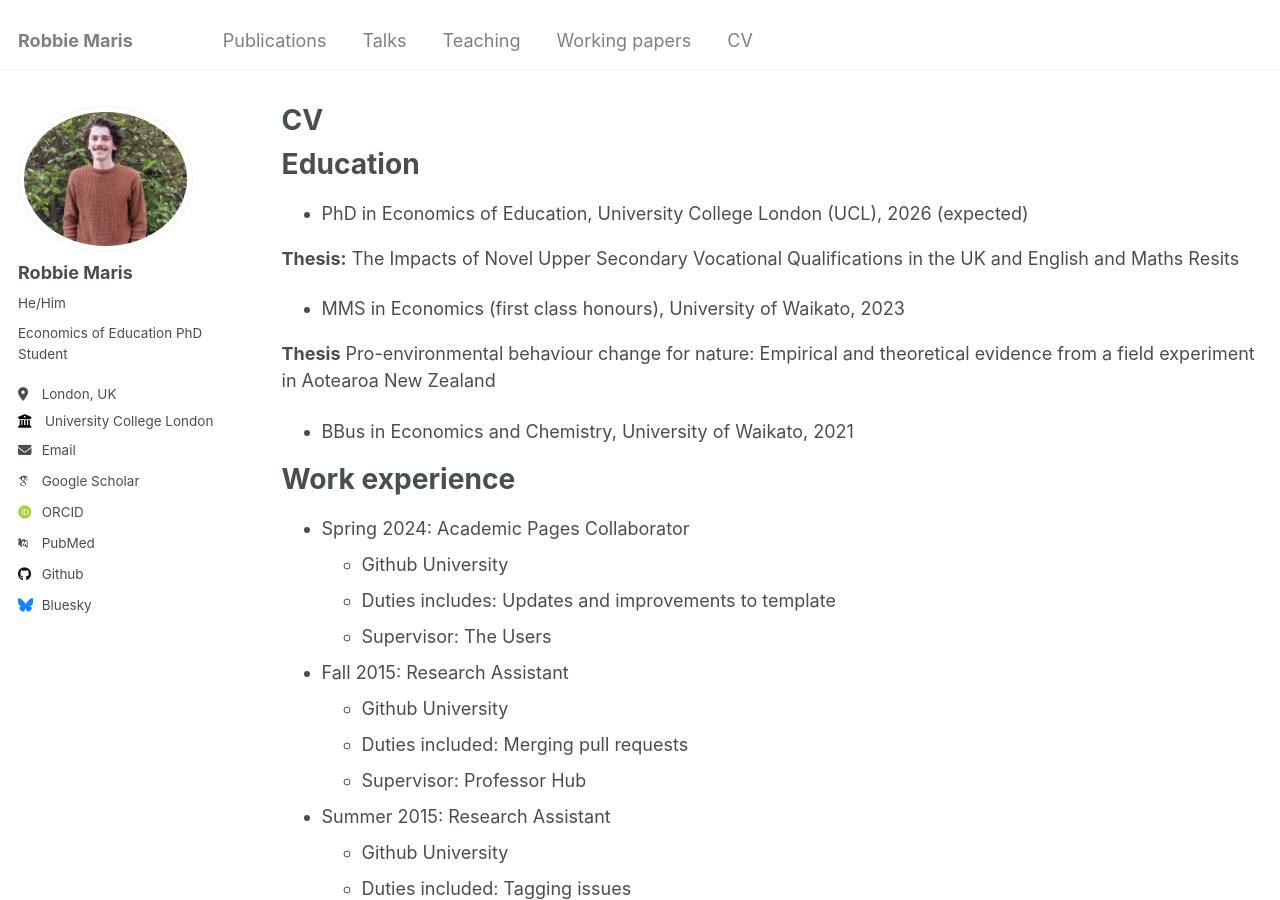
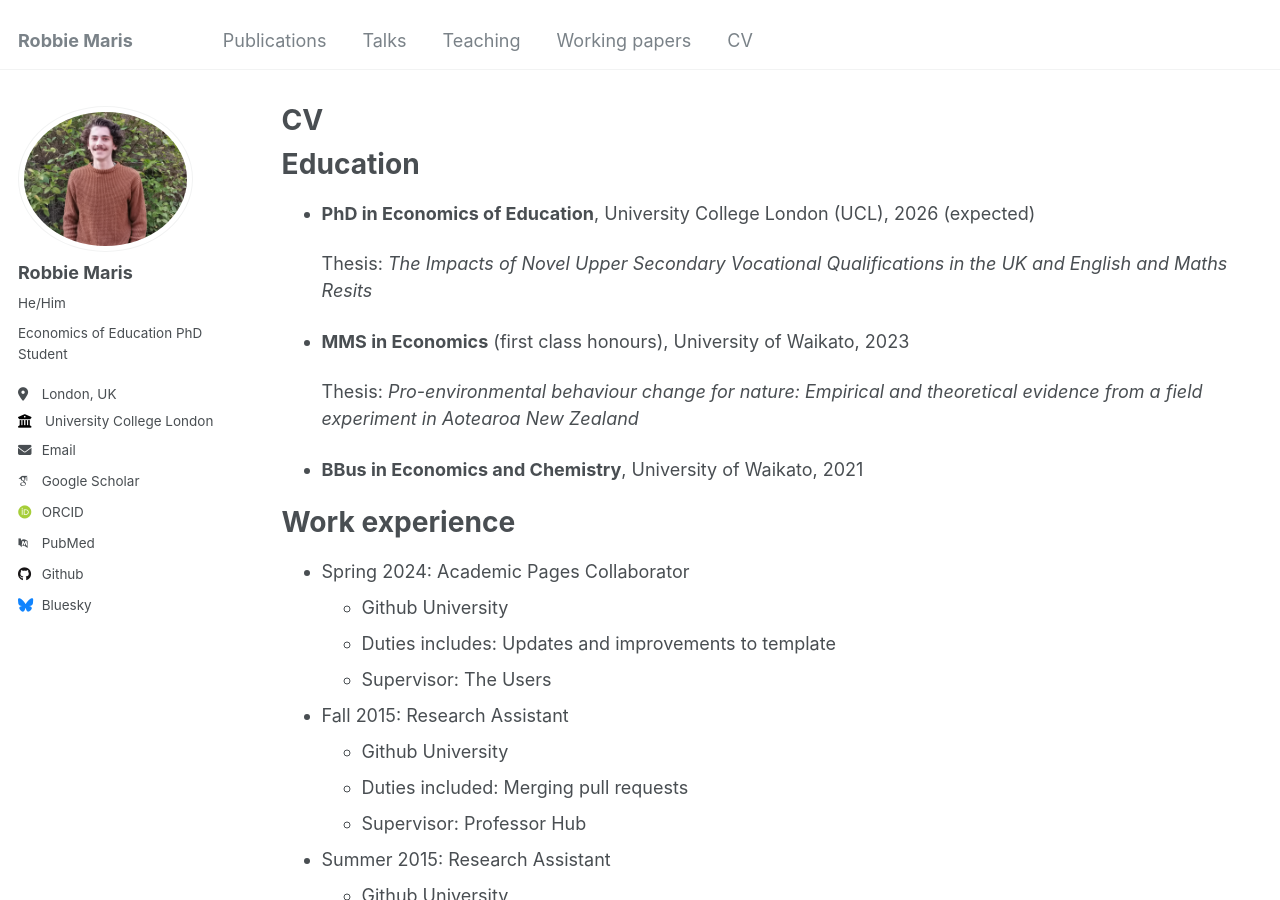
Before and after one commit to robbiem8910/academic_website, a Jekyll site: the page built from _pages/cv.md, in a window 1280 px wide and 900 px high. Built offline with Jekyll 4.4.1, drawn with Linux system fonts in a browser that asks for light colours; some web fonts are replaced; part of the change alters nothing that is shown.

Commit message:
Update cv.md

```diff
--- a/_pages/cv.md
+++ b/_pages/cv.md
@@ -11,13 +11,13 @@ redirect_from:
 
 Education
 ======
-* PhD in Economics of Education, University College London (UCL), 2026 (expected)
+* **PhD in Economics of Education**, University College London (UCL), 2026 (expected)
 
-**Thesis:** The Impacts of Novel Upper Secondary Vocational Qualifications in the UK and English and Maths Resits
-* MMS in Economics (first class honours), University of Waikato, 2023
+    Thesis: _The Impacts of Novel Upper Secondary Vocational Qualifications in the UK and English and Maths Resits_
+* **MMS in Economics** (first class honours), University of Waikato, 2023
 
-**Thesis** Pro-environmental behaviour change for nature: Empirical and theoretical evidence from a field experiment in Aotearoa New Zealand
-* BBus in Economics and Chemistry, University of Waikato, 2021
+   Thesis: _Pro-environmental behaviour change for nature: Empirical and theoretical evidence from a field experiment in Aotearoa New Zealand_
+* **BBus in Economics and Chemistry**, University of Waikato, 2021
 
 Work experience
 ======
```
